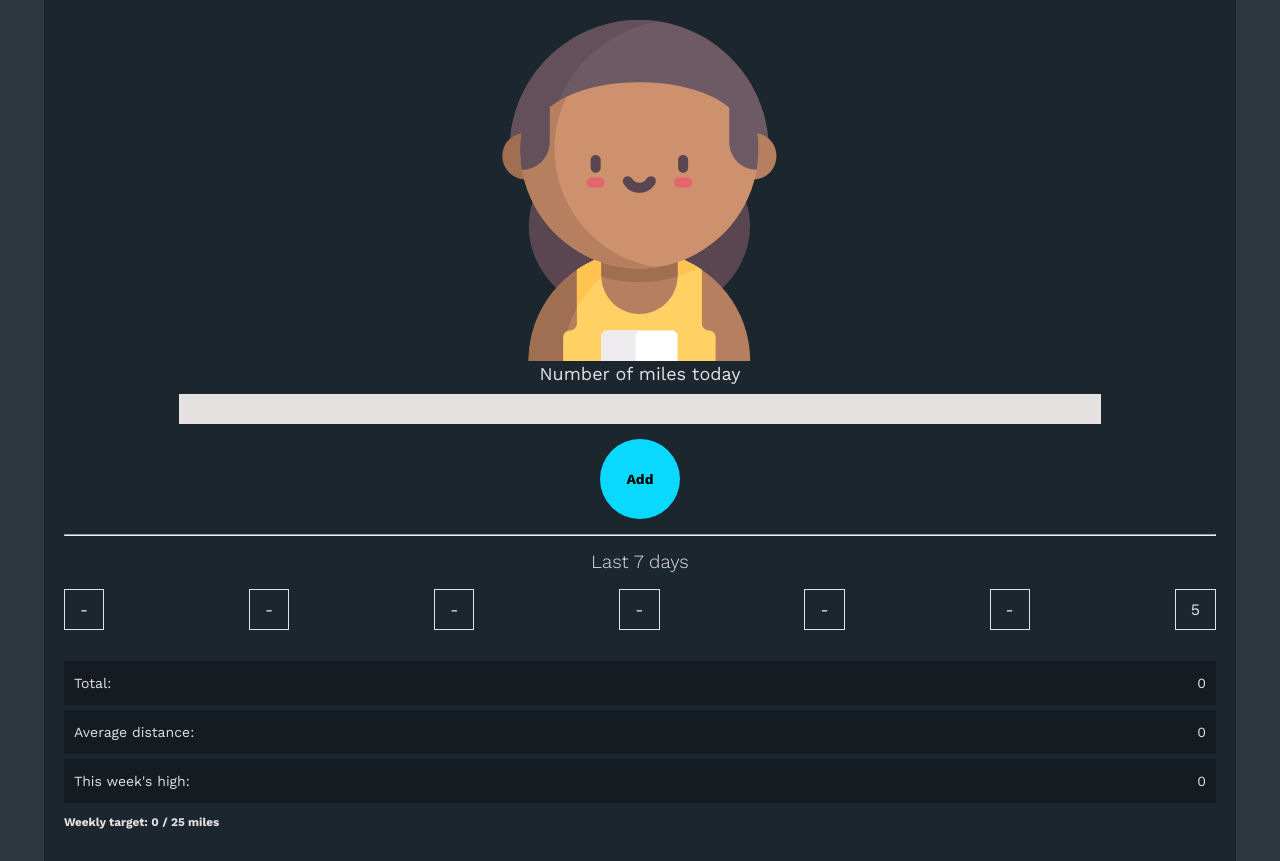
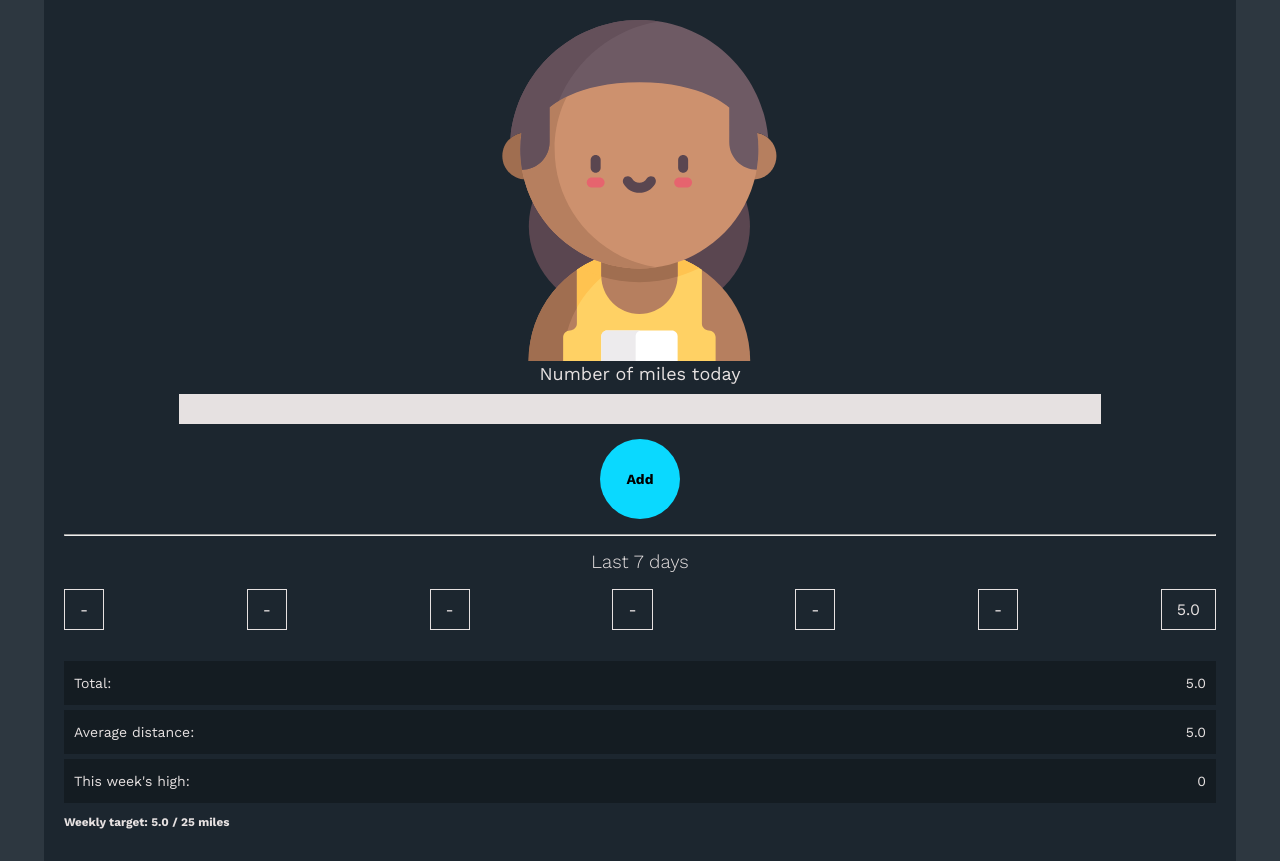
Before and after one commit to nnekannagbo/running-tracker, a plain HTML site: page index.html in a window 1280 px wide. Both pictures are taken after typing "5" into the empty fields and a click on the button "Add". Drawn offline with nearby package versions, Linux system fonts and the light colour scheme; a web font is replaced by a local one.

Commit message:
Add js: calc total and avg

```diff
--- a/index.html
+++ b/index.html
@@ -65,7 +65,7 @@
     <section class="data">
         <div>
             <p>Total:</p>
-            <span id="total">0</span>
+            <span id="total"></span>
         </div>
         <div>
             <p>Average distance:</p>
@@ -79,7 +79,7 @@
 
      <section class="progress">
         <h3>Weekly target:
-            <span id="progressTotal">0</span> /
+            <span id="progressTotal"></span> /
             <span id="target">25</span> miles
         </h3>
 
--- a/script.js
+++ b/script.js
@@ -5,10 +5,25 @@ const entriesWrapper = document.querySelector('#entries');
 function addNewEntry(newEntry) {
     entriesWrapper.removeChild(entriesWrapper.firstElementChild);
     const listItem = document.createElement('li');
-    const listValue = document.createTextNode(newEntry);
+    const listValue = document.createTextNode(newEntry.toFixed(1));
     listItem.appendChild(listValue);
 
     entriesWrapper.appendChild(listItem);
+}
+
+function reducer(total, currentValue) {
+    return total + currentValue;
+}
+
+function calcTotal() {
+    const totalValue = entries.reduce(reducer).toFixed(1);
+    document.getElementById("total").innerText = totalValue;
+    document.getElementById("progressTotal").innerText = totalValue;
+}
+
+function calcAverage() {
+    const average = (entries.reduce(reducer) / entries.length).toFixed(1);
+    document.getElementById("average").innerText = average;
 }
 
 function handleSubmit(event) {
@@ -18,6 +33,8 @@ function handleSubmit(event) {
     document.querySelector('form').reset();
     entries.push(entry);
     addNewEntry(entry);
+    calcTotal();
+    calcAverage();
 }
 
 const form = document.querySelector('form').addEventListener('submit', handleSubmit);
```
